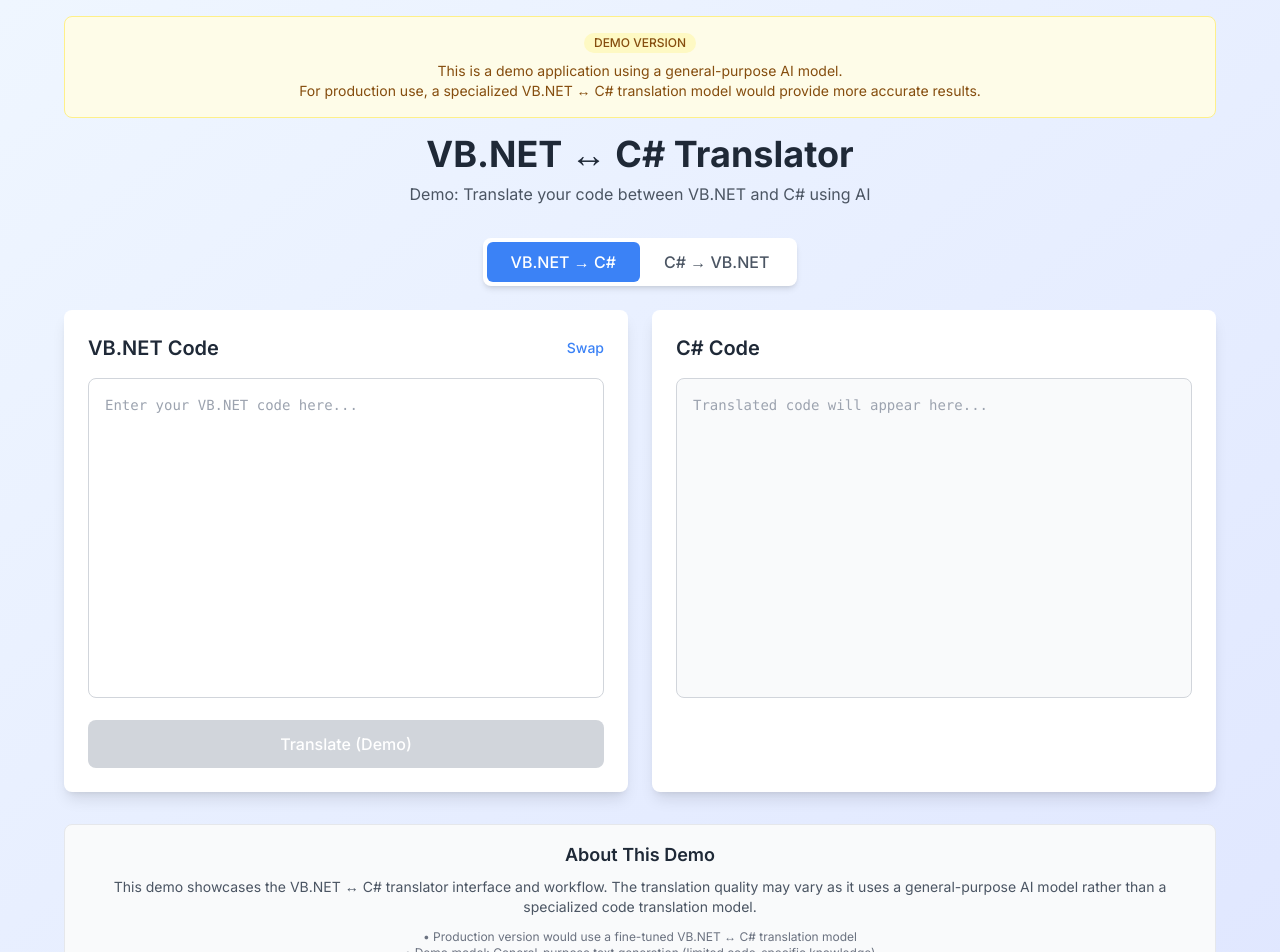
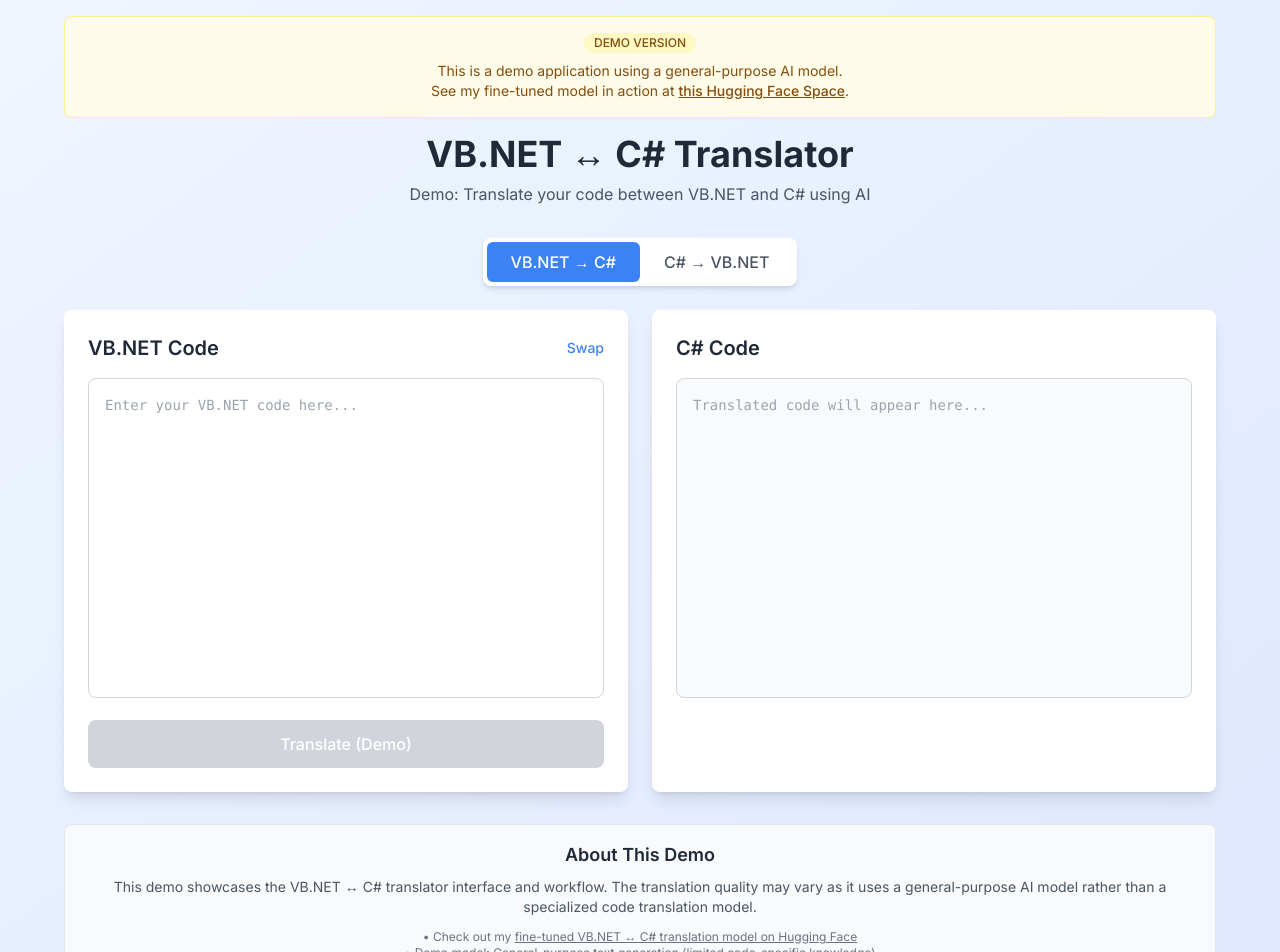
Before and after one commit to peterjandre/vb-to-csharp-translator, a Next.js app in the folder frontend/: page / in a window 1280 px wide. Shown: the top 952 px of the page. Built offline with nearby package versions, Linux system fonts and the light colour scheme.

Commit message:
Update demo page to reference Hugging Face Space with fine-tuned model

```diff
--- a/frontend/app/page.tsx
+++ b/frontend/app/page.tsx
@@ -76,7 +76,15 @@
             <p className="text-yellow-800 text-sm">
               This is a demo application using a general-purpose AI model.
               <br />
-              For production use, a specialized VB.NET ↔ C# translation model would provide more accurate results.
+              See my fine-tuned model in action at{' '}
+              <a
+                href="https://huggingface.co/spaces/peterjandre/vbnet-to-csharp-converter"
+                target="_blank"
+                rel="noopener noreferrer"
+                className="underline hover:text-yellow-900 font-medium"
+              >
+                this Hugging Face Space
+              </a>.
             </p>
           </div>
           <h1 className="text-4xl font-bold text-gray-800 mb-2">
@@ -189,7 +197,16 @@
               The translation quality may vary as it uses a general-purpose AI model rather than a specialized code translation model.
             </p>
             <div className="text-xs text-gray-500">
-              <p>• Production version would use a fine-tuned VB.NET ↔ C# translation model</p>
+              <p>• Check out my{' '}
+                <a
+                  href="https://huggingface.co/spaces/peterjandre/vbnet-to-csharp-converter"
+                  target="_blank"
+                  rel="noopener noreferrer"
+                  className="underline hover:text-gray-700"
+                >
+                  fine-tuned VB.NET ↔ C# translation model on Hugging Face
+                </a>
+              </p>
               <p>• Demo model: General-purpose text generation (limited code-specific knowledge)</p>
             </div>
           </div>
```
